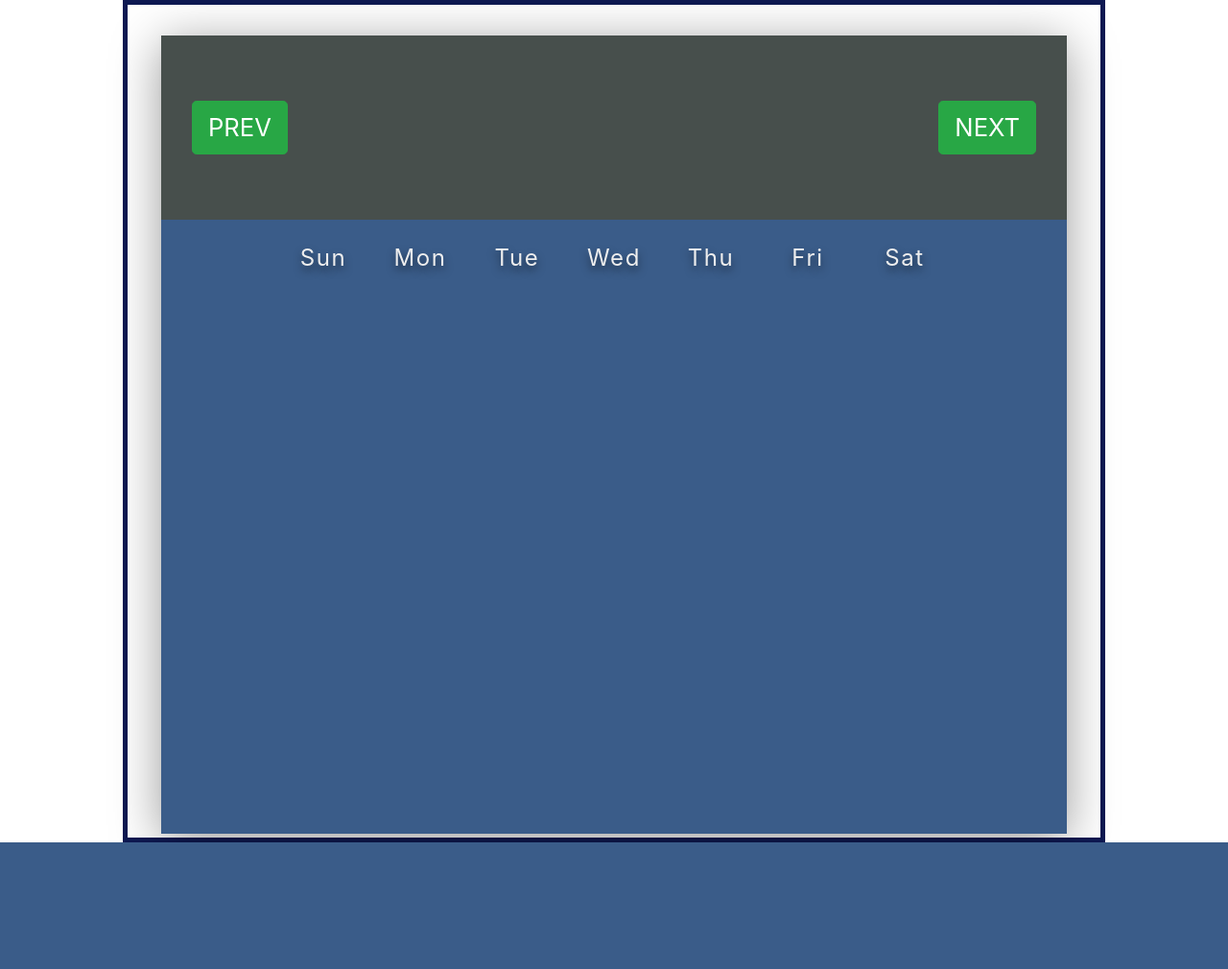
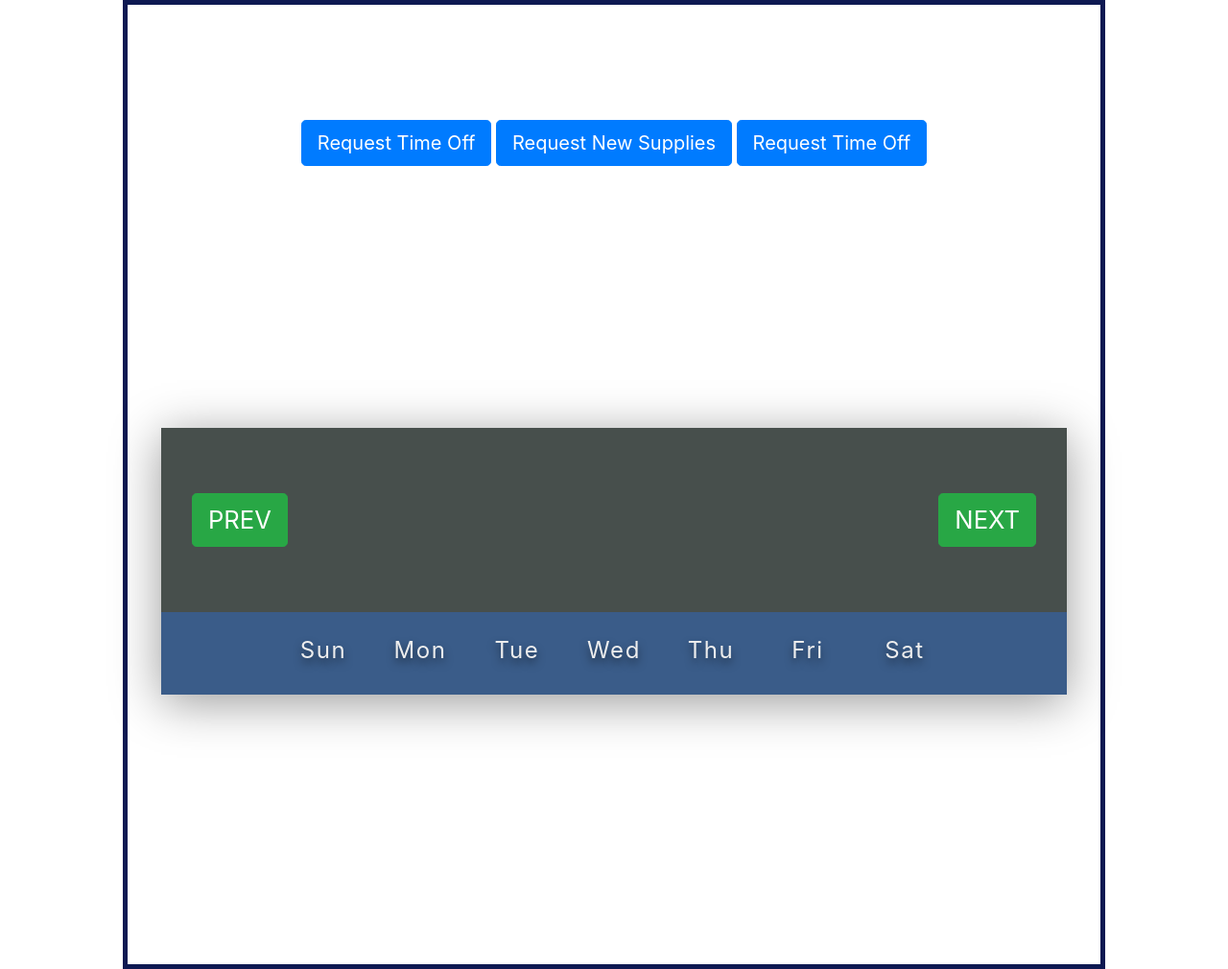
Before and after one commit to jmaurice22/Employee_Manager, a Django app: page /employee/employee_registration in a window 1280 px wide. Shown: the part 76-1086 px from the top of the page at 96% size. Before the commit the page ends 954 px from the top, so only its background shows below. Run offline with Django 3.2, Linux system fonts and the light colour scheme; some libraries are stand-ins or nearby versions.

Commit message:
fixed calendar layout

```diff
--- a/employee_manager/templates/employee_registration.html
+++ b/employee_manager/templates/employee_registration.html
@@ -22,8 +22,8 @@
     <a class="btn btn-primary btn-lg" href="#">Request New Supplies</a>
     <a class="btn btn-primary btn-lg" href="#">Request Time Off</a>
 </div>
-<div class="container" style="margin-top:-120px; ">
-    <div class="calendar" style="width:100%;">
+<div class="container" style="margin-top:12px; ">
+    <div class="calendar" style="width:100%; height:auto;">
         <div class="month" >
             <!-- todo: change button to be an icon (font awesome) or button  -->
             <button class=" btn btn-success btn-lg prev">PREV</button>
```
